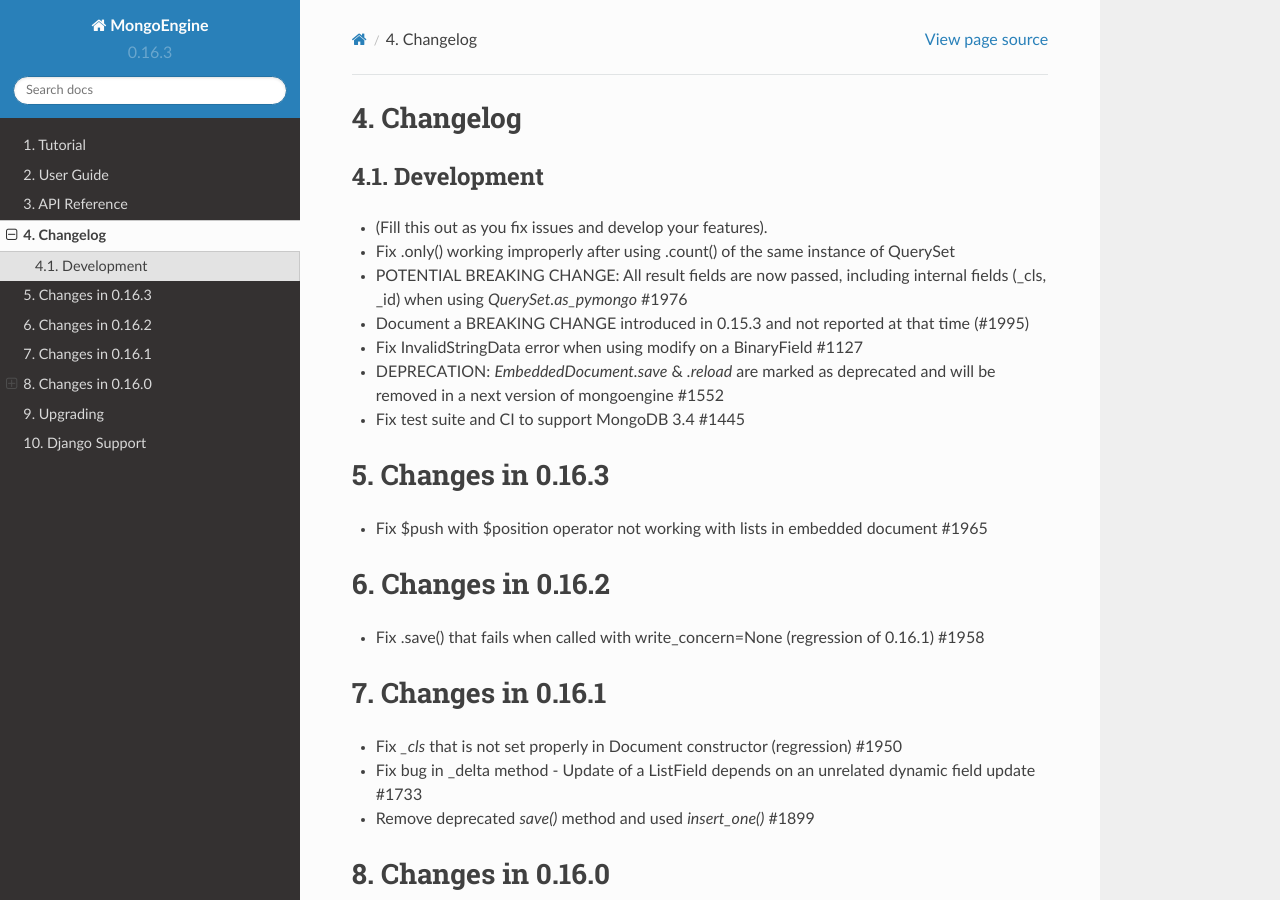
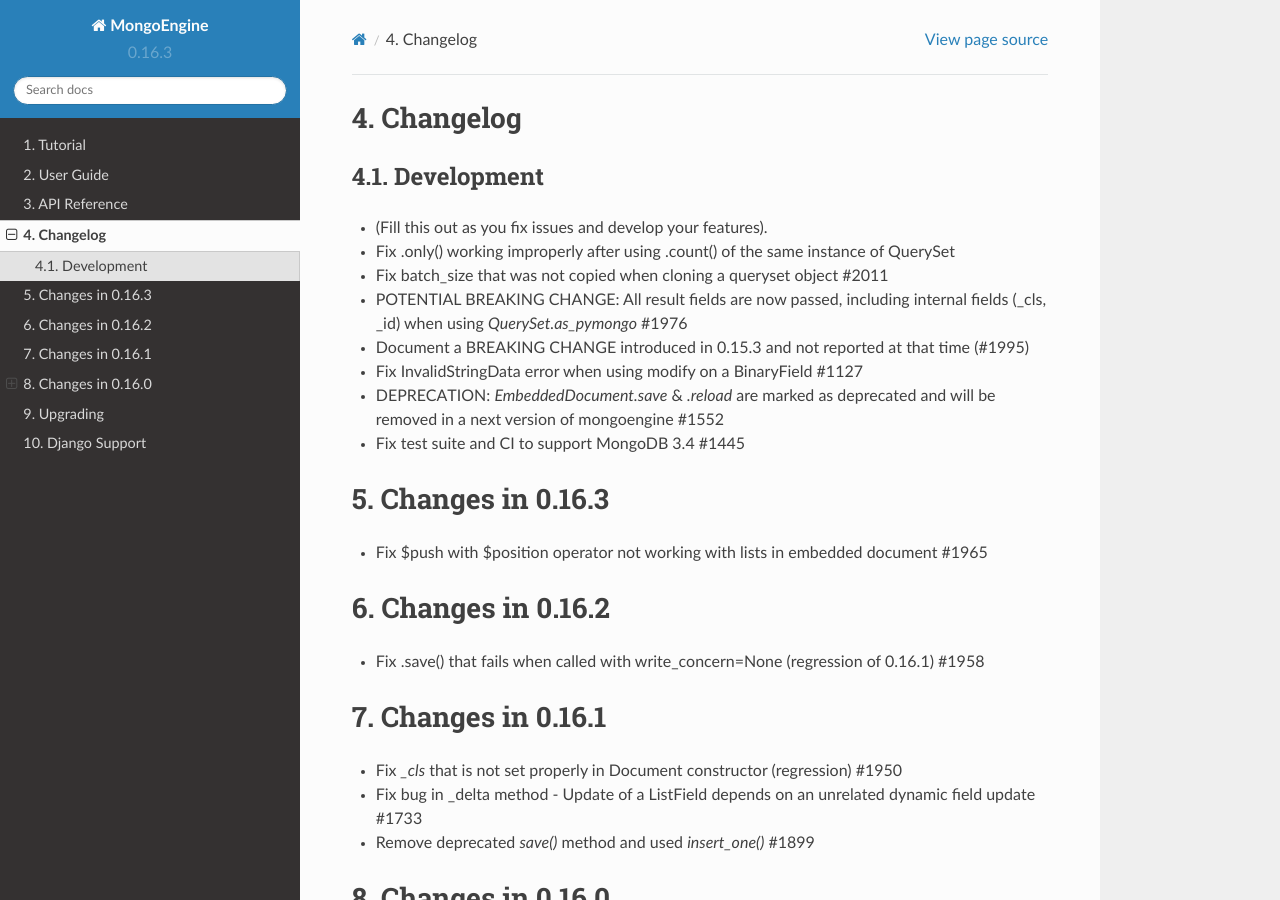
Before and after one commit to MongoEngine/mongoengine, a Sphinx documentation site: the page built from docs/changelog.rst, in a window 1280 px wide and 900 px high. Built offline with Sphinx 7.4.7 and the Read the Docs theme 2.0.0, drawn with Linux system fonts in a browser that asks for light colours.

Commit message:
update changelog

```diff
--- a/docs/changelog.rst
+++ b/docs/changelog.rst
@@ -6,6 +6,7 @@ Development
 ===========
 - (Fill this out as you fix issues and develop your features).
 - Fix .only() working improperly after using .count() of the same instance of QuerySet
+- Fix batch_size that was not copied when cloning a queryset object #2011
 - POTENTIAL BREAKING CHANGE: All result fields are now passed, including internal fields (_cls, _id) when using `QuerySet.as_pymongo` #1976
 - Document a BREAKING CHANGE introduced in 0.15.3 and not reported at that time (#1995)
 - Fix InvalidStringData error when using modify on a BinaryField #1127
```
